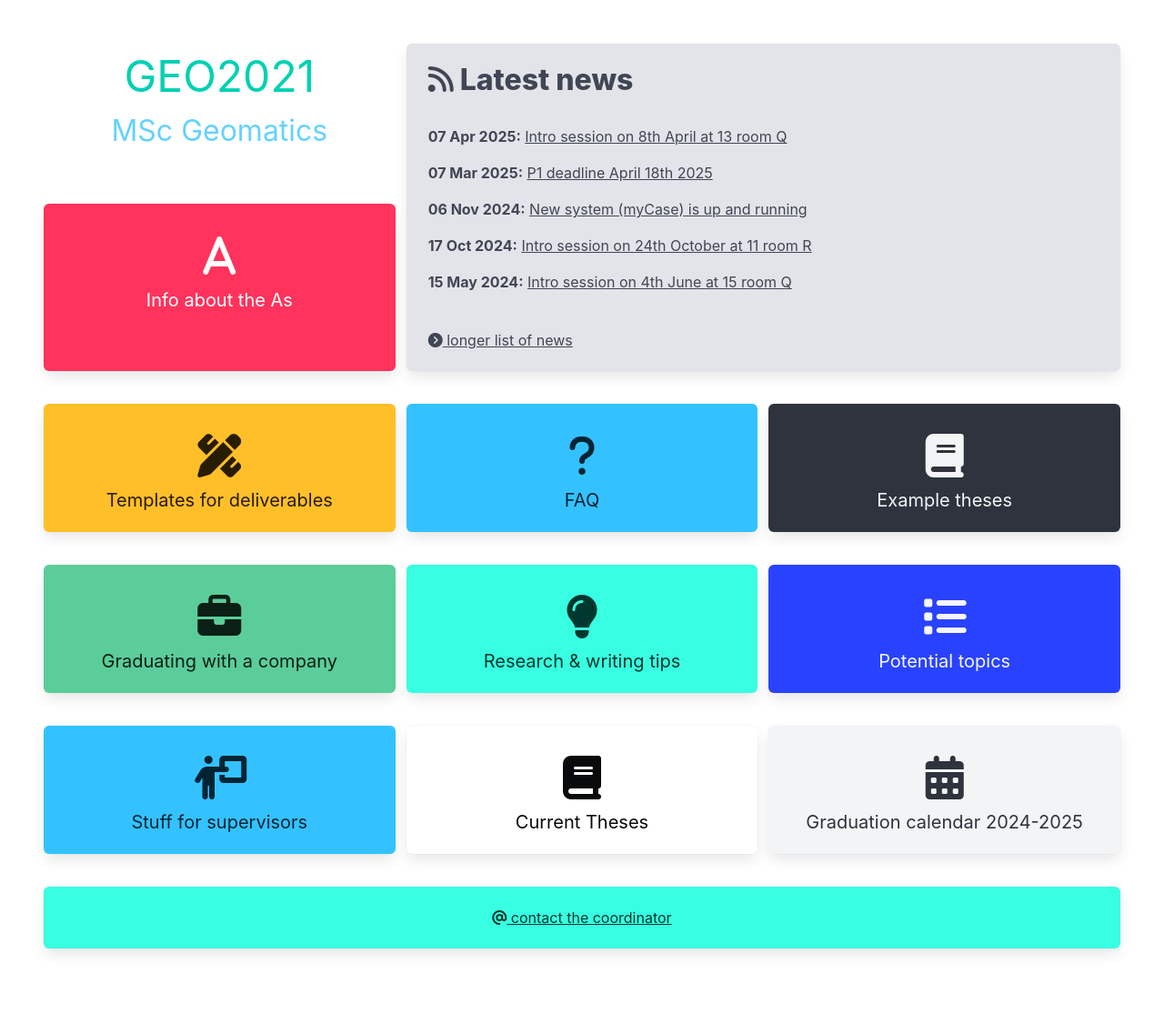
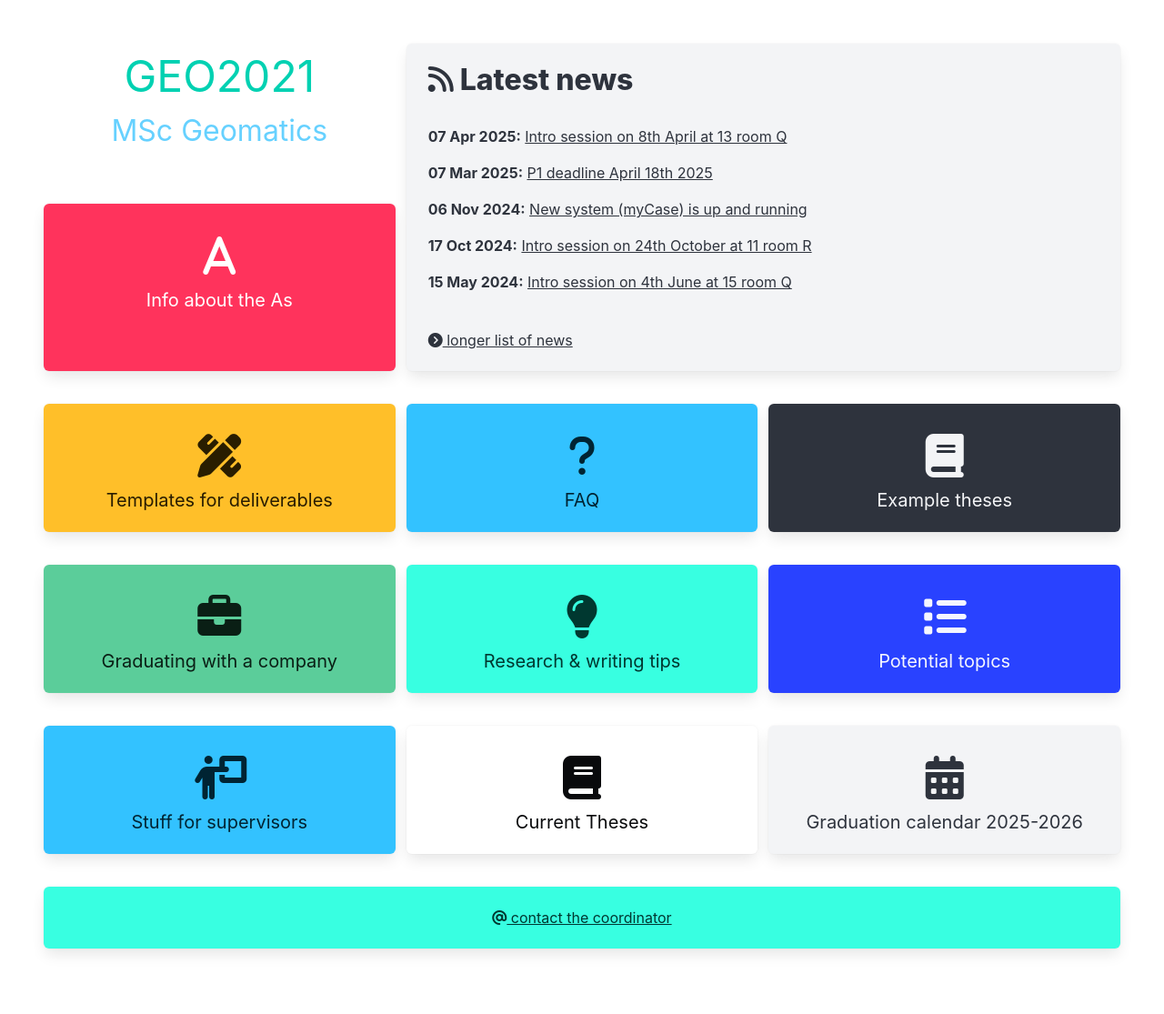
Before and after one commit to tudelft3d/geo2020, a Jekyll site: the page built from index.html, in a window 1280 px wide. Shown: the whole page at 91% size. Built offline with Jekyll 4.4.1, drawn with Linux system fonts in a browser that asks for light colours.

Commit message:
new calendars, fix fonts in dark mode

```diff
--- a/index.html
+++ b/index.html
@@ -17,7 +17,7 @@ title: GEO2021--MSc Geomatics
         <span class="has-text-info is-size-3">MSc Geomatics</span>
       </div>
 
-      <div class="cell is-col-span-2 is-row-span-2 notification box is-light has-text-left">
+      <div class="cell is-col-span-2 is-row-span-2 notification box has-background-light has-text-left has-text-light-invert">
         <div class="content">
           <p class="title"><i class="fas fa-rss"></i> Latest news</p>
           {% for post in site.posts limit:5 %}
@@ -110,12 +110,12 @@ title: GEO2021--MSc Geomatics
       </div>
 
       <div class="cell notification box">
-        <a href="{{ '/dates/Jaarkalender_afstuderen_2024-2025.pdf' | prepend: site.baseurl}}">
+        <a href="{{ '/dates/Graduation calendar NEW 2025-2026 autumn.pdf' | prepend: site.baseurl}}">
           <span class="is-size-1">
             <i class="fa-solid fa-calendar-days"></i>
           </span>
         </a>
-        <p class="subtitle">Graduation calendar 2024-2025</p>
+        <p class="subtitle">Graduation calendar 2025-2026</p>
       </div>
 
       <div class="cell is-col-span-3 notification box has-background-primary-60 has-text-primary-60-invert is-hidden-mobile">
```
Also changed, not shown: 3 other files.
